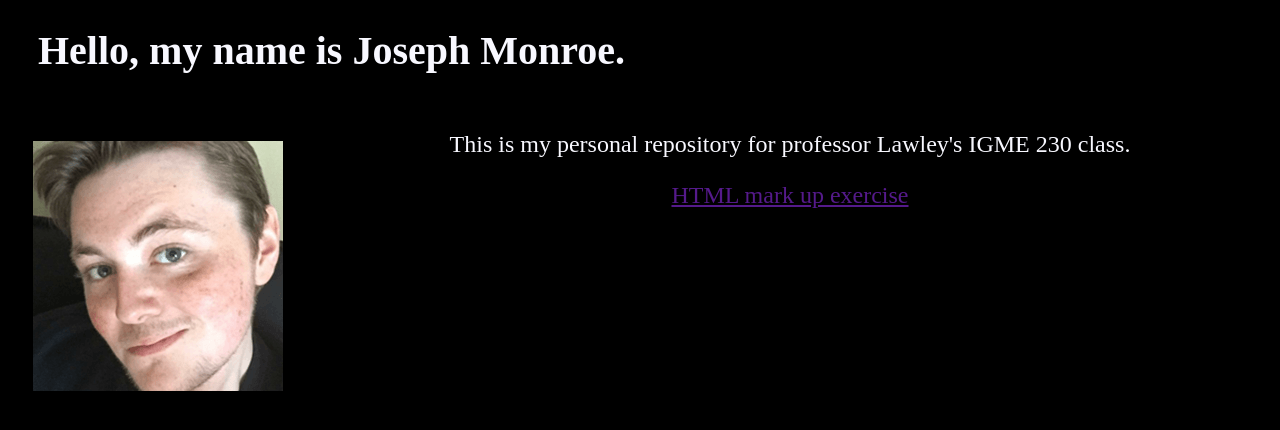
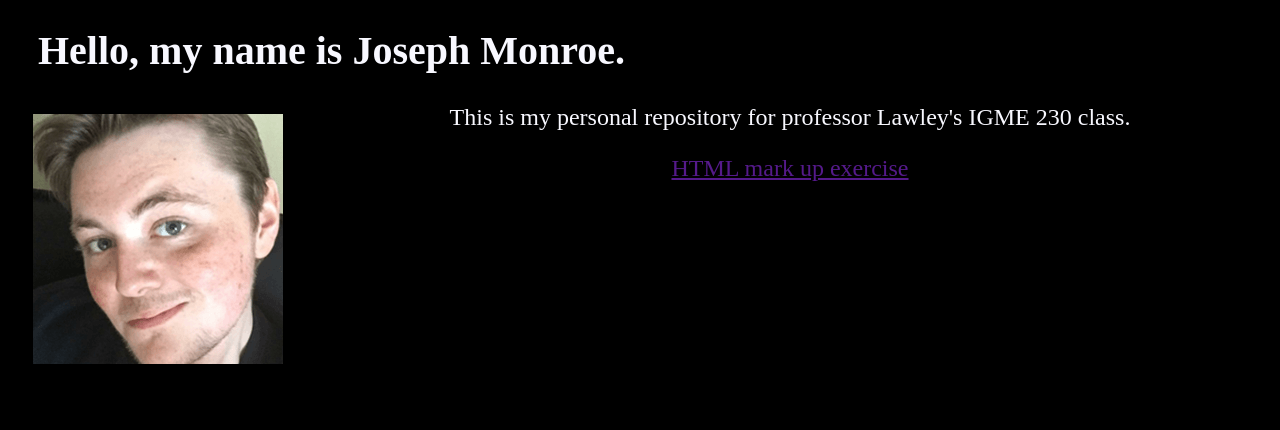
Before and after one commit to josephemonroe1996/josephemonroe1996.github.io, a plain HTML site: page index.html in a window 1280 px wide. Drawn offline with Linux system fonts and the light colour scheme.

Commit message:
substituted margin on bottom and left

```diff
--- a/style.css
+++ b/style.css
@@ -9,8 +9,8 @@ h1 {
     font-size: 40px;
     color: ghostwhite;
     text-align: left;
-    padding-bottom: 30px;
-    padding-left: 30px;
+    margin-bottom: 30px;
+    margin-left: 30px;
 }
 
 body{
```
